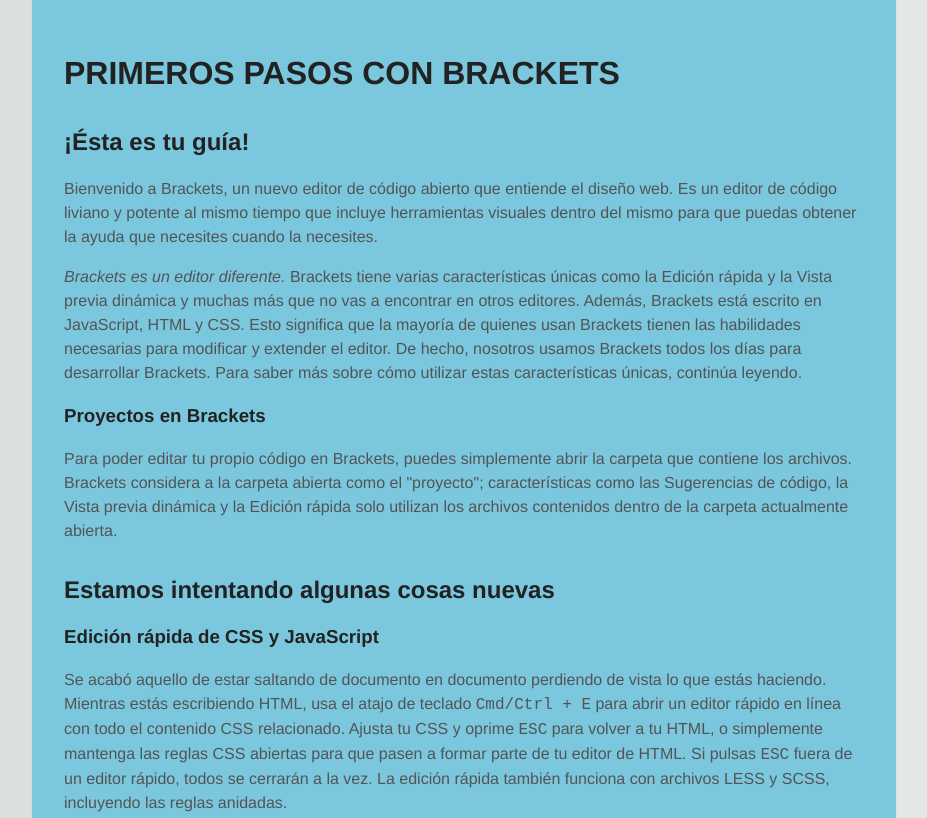
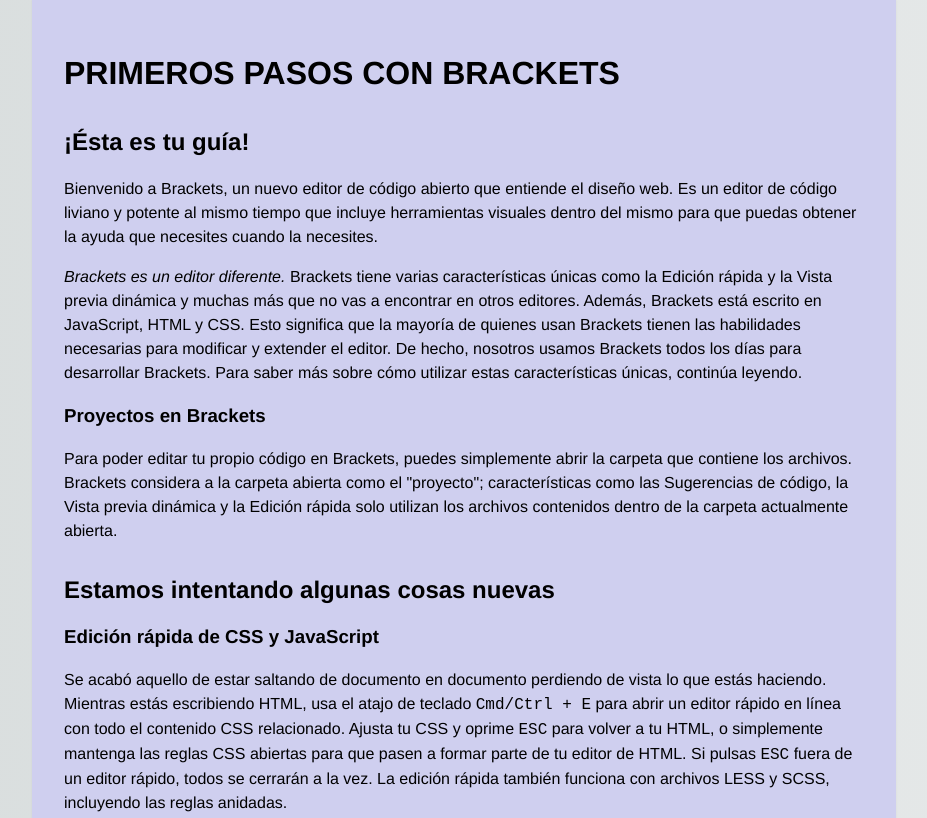
Before and after one commit to CxrlosMX/PruebaGit, a plain HTML site: page Index.html in a window 1280 px wide. Shown: the top 818 px of the page, without its empty margins (176-1103 px from the left). Drawn offline with Linux system fonts and the light colour scheme.

Commit message:
Cambio Color Letras

```diff
--- a/css/estilos.css
+++ b/css/estilos.css
@@ -1,13 +1,13 @@
 html {
-    background: #e6e9e9;
+    background: rgba(55, 42, 87, 0.92);
     background-image: linear-gradient(270deg, rgb(230, 233, 233) 0%, rgb(216, 221, 221) 100%);
     -webkit-font-smoothing: antialiased;
 }
 
 body {
-    background: #7ac7de;
+    background: #cfcfef;
     box-shadow: 0 0 2px rgba(0, 0, 0, 0.06);
-    color: #545454;
+    color: #000000;
     font-family: "Helvetica Neue", Helvetica, Arial, sans-serif;
     font-size: 16px;
     line-height: 1.5;
@@ -17,7 +17,7 @@
 }
 
 h1, h2, h3, h4, h5, h6 {
-    color: #222;
+    color: #000000;
     font-weight: 600;
     line-height: 1.3;
 }
```
